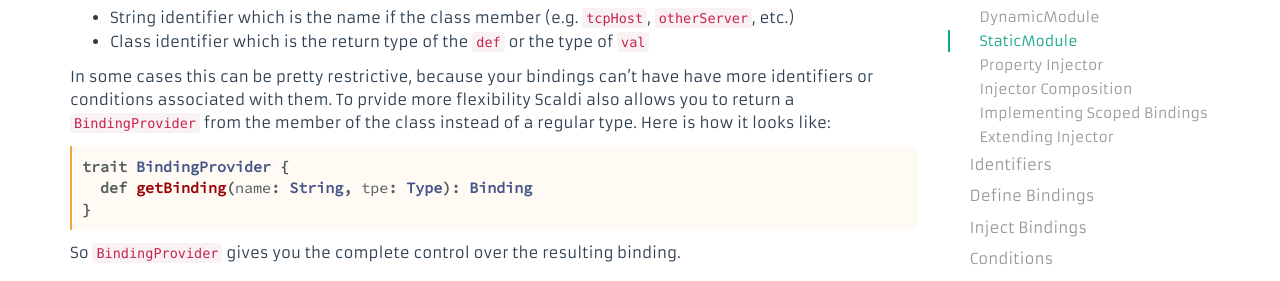
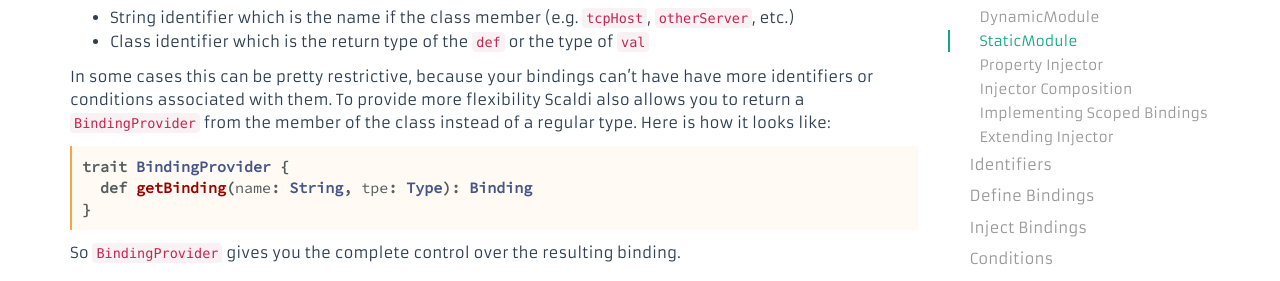
Before and after one commit to scaldi/scaldi-website, a Jekyll site: the page built from learn.md, in a window 1280 px wide and 900 px high, scrolled down 3205 px. Shown: the part 193-474 px from the top of the window. Built offline with Jekyll 4.4.1, drawn with Linux system fonts in a browser that asks for light colours; some of the changed lines change nothing that is shown; some of the changed text lies outside the part shown.

Commit message:
Fix typos.

```diff
--- a/learn.md
+++ b/learn.md
@@ -158,7 +158,7 @@
 * Class identifier which is the return type of the `def` or the type of `val`
 
 In some cases this can be pretty restrictive, because your bindings can't have have more identifiers or conditions associated with them.
-To prvide more flexibility Scaldi also allows you to return a `BindingProvider` from the member of the class instead of a regular type.
+To provide more flexibility Scaldi also allows you to return a `BindingProvider` from the member of the class instead of a regular type.
 Here is how it looks like:
 
 {% highlight scala %}
@@ -845,7 +845,7 @@
 As you can see in this example, I used `def` to define `mocksModule` and I also created a fresh instance of the `AppModule`. This is
 important, because they both are mutable so they have a lifecycle associated with them. If I will make and `object` from the `AppModule`
 (instead of `class`), then it will not work correctly if you have more than one test that creates `testModule`, because the injector
-aggregation will try to initialize it once aging when `Database` is injected, which is wrong. If you want to reuse an initialised
+aggregation will try to initialize it once again when `Database` is injected, which is wrong. If you want to reuse an initialised
 injector, then you need guard it with an immutable injector as described in the
 ["Implementing Scoped Bindings" section](#implementing-scoped-bindings) (but in this case you can't override the bindings) or you can
 simply create a new instance of injector as described in the example above.
@@ -999,7 +999,7 @@
 {% endhighlight %}
 
 We have created some actors that are able to use `inject`. The only thing that remains now is to create a module that binds them together
-with other dependencies and the `ActorSysyem` itself:
+with other dependencies and the `ActorSystem` itself:
 
 {% highlight scala %}
 class OrderModule extends Module {
```
